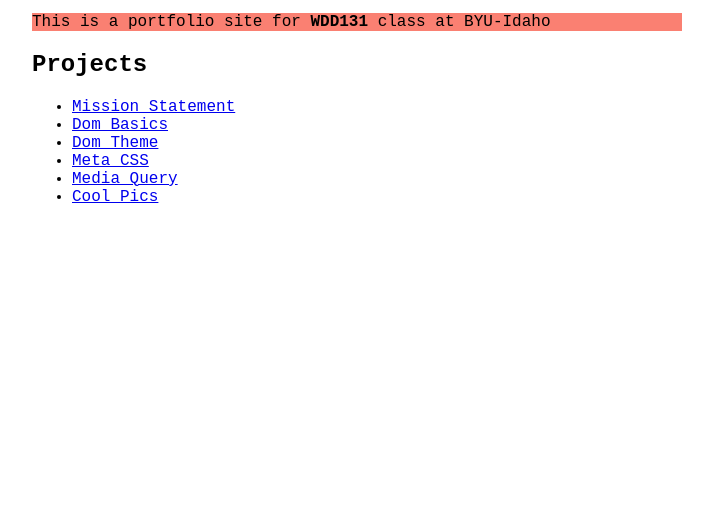
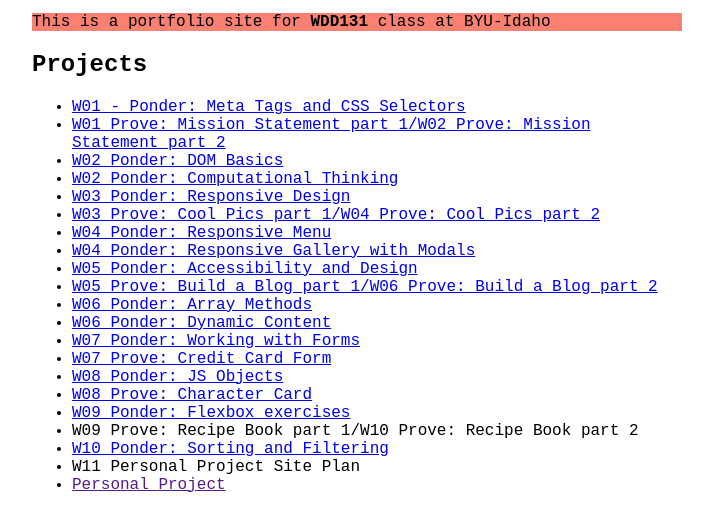
Before and after one commit to b-adams1/wdd131, a plain HTML site: page index.html in a window 1280 px wide. Shown: the part 112-642 px from the top of the page, without its empty margins (283-996 px from the left). Drawn offline with Linux system fonts and the light colour scheme.

Commit message:
main site update

```diff
--- a/index.html
+++ b/index.html
@@ -17,12 +17,27 @@
         <p class="highlight">This is a portfolio site for <strong>WDD131</strong> class at BYU-Idaho</p>
         <h2>Projects</h2>
         <ul>
-            <li><a href="mission_statement/index.html">Mission Statement</a></li>
-            <li><a href="ponder/dom_basics.html">Dom Basics</a></li>
-            <li><a href="dom_theme.html">Dom Theme</a></li>
-            <li><a href="ponder/meta_css.html">Meta CSS</a></li>
-            <li><a href="ponder/media_query.html">Media Query</a></li>
-            <li><a href="coolpics/index.html">Cool Pics</a></li>
+            <li><a href="ponder/meta_css.html">W01 - Ponder: Meta Tags and CSS Selectors</a></li>
+            <li><a href="mission_statement/index.html">W01 Prove: Mission Statement part 1/W02 Prove: Mission Statement part 2</a></li>
+            <li><a href="ponder/dom_basics.html">W02 Ponder: DOM Basics</a></li>
+            <li><a href="dom_theme.html">W02 Ponder: Computational Thinking</a></li>
+            <li><a href="ponder/media_query.html">W03 Ponder: Responsive Design</a></li>
+            <li><a href="coolpics/index.html">W03 Prove: Cool Pics part 1/W04 Prove: Cool Pics part 2</a></li>
+            <li><a href="ponder/responsive_menu.html">W04 Ponder: Responsive Menu</a></li>
+            <li><a href="ponder/responsive_img.html">W04 Ponder: Responsive Gallery with Modals</a></li>
+            <li><a href="ponder/accessibilty_design.html">W05 Ponder: Accessibility and Design</a></li>
+            <li><a href="blog/index.html">W05 Prove: Build a Blog part 1/W06 Prove: Build a Blog part 2</a></li>
+            <li><a href="ponder/arrays.html">W06 Ponder: Array Methods</a></li>
+            <li><a href="ponder/accessibilty_design.html">W06 Ponder: Dynamic Content</a></li>
+            <li><a href="ponder/forms/form_demo.html">W07 Ponder: Working with Forms</a></li>
+            <li><a href="creditcard/index.html">W07 Prove: Credit Card Form</a></li>
+            <li><a href="ponder/courses.html">W08 Ponder: JS Objects</a></li>
+            <li><a href="charactercard/index.html">W08 Prove: Character Card</a></li>
+            <li><a href="ponder/flexbox.html">W09 Ponder: Flexbox exercises</a></li>
+            <li><a href="recipes/index.html"></a>W09 Prove: Recipe Book part 1/W10 Prove: Recipe Book part 2</li>
+            <li><a href="ponder/sorting.html">W10 Ponder: Sorting and Filtering</a></li>
+            <li><a href=""></a>W11 Personal Project Site Plan</li>
+            <li><a href="">Personal Project</a></li>
         </ul>
     </main>
     <footer></footer>
```
